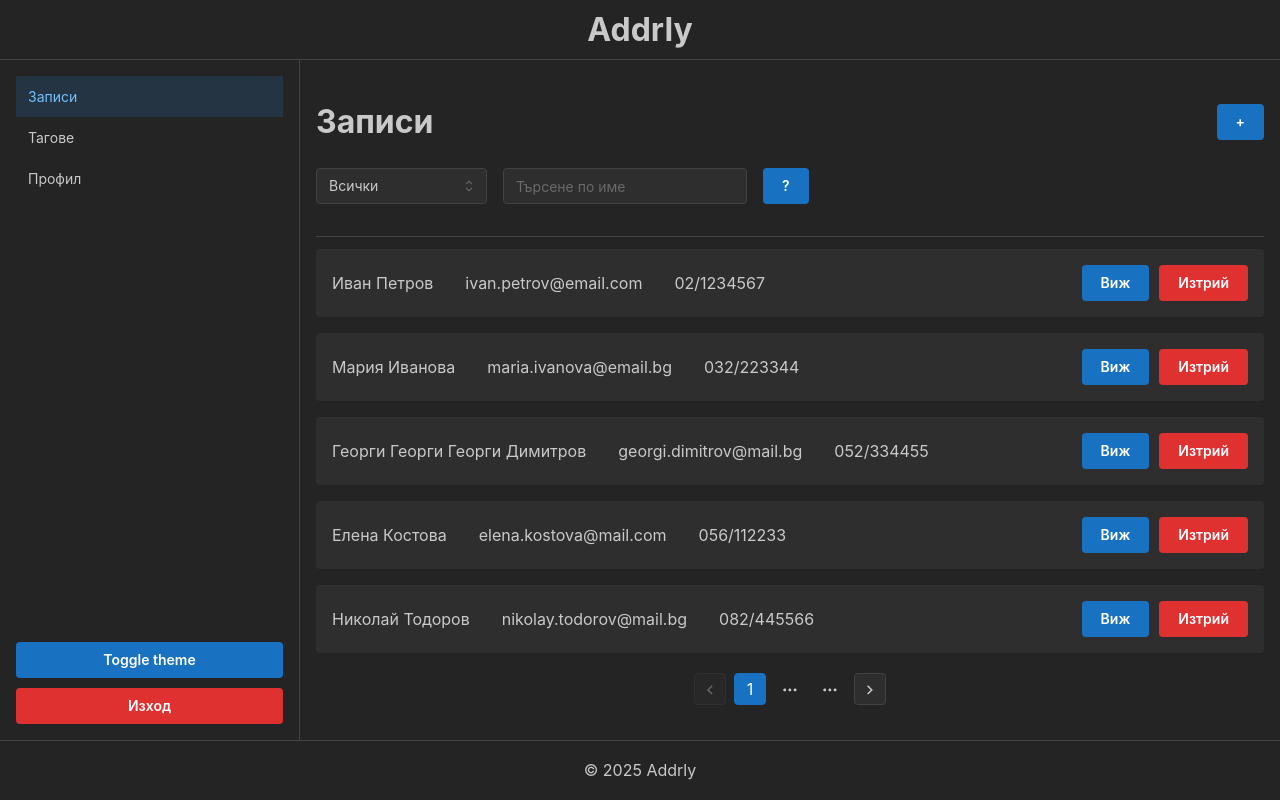
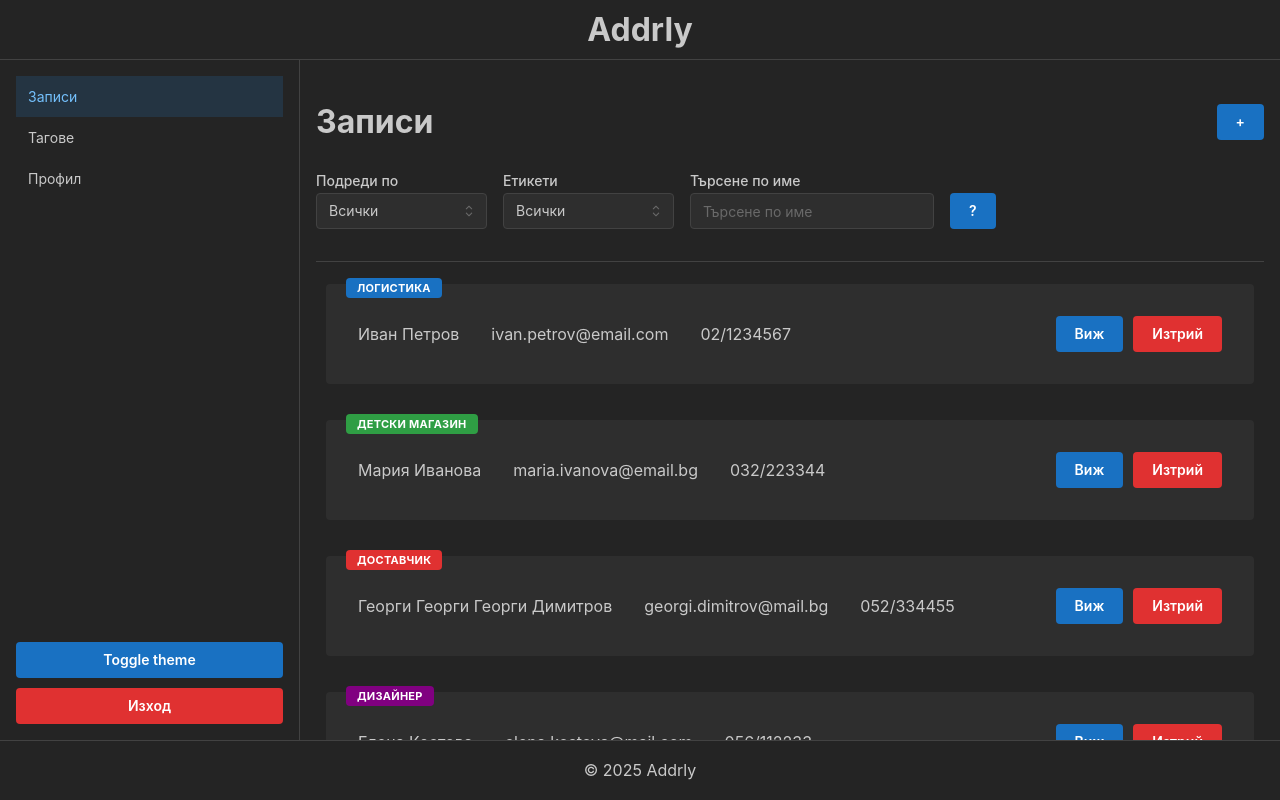
Before and after one commit to nikola88393/AddressBook, a React (Vite) app: page / in a window 1280 px wide. Shown: the top 800 px of the page. Built offline with nearby package versions, Linux system fonts and the light colour scheme.

Commit message:
Update filters position and add tags

```diff
--- a/src/components/layout/Main.jsx
+++ b/src/components/layout/Main.jsx
@@ -18,7 +18,11 @@ const elements = [
 ];
 
 const Main = ({ activeKey }) => {
-  return <AppShell.Main>{elements[activeKey - 1].description}</AppShell.Main>;
+  return (
+    <AppShell.Main maw={1500} mr="auto" ml="auto">
+      {elements[activeKey - 1].description}
+    </AppShell.Main>
+  );
 };
 
 Main.propTypes = {
--- a/src/components/main/Entries.jsx
+++ b/src/components/main/Entries.jsx
@@ -8,6 +8,8 @@ import {
   Flex,
   NativeSelect,
   Divider,
+  Badge,
+  Box,
 } from "@mantine/core";
 import { useDisclosure } from "@mantine/hooks";
 import { useState } from "react";
@@ -25,6 +27,8 @@ const addressBookData = [
     faxNumber: "02/7654321",
     mobilePhoneNumber: "0888123456",
     comment: "Основен контакт за логистика",
+    badge: "Логистика",
+    badgeColor: "blue",
   },
   {
     id: 2,
@@ -37,6 +41,8 @@ const addressBookData = [
     faxNumber: "032/443322",
     mobilePhoneNumber: "0899123456",
     comment: "Клиент за играчки",
+    badge: "Детски магазин",
+    badgeColor: "green",
   },
   {
     id: 3,
@@ -49,6 +55,8 @@ const addressBookData = [
     faxNumber: "052/554433",
     mobilePhoneNumber: "0878123456",
     comment: "Доставчик на офис консумативи",
+    badge: "Доставчик",
+    badgeColor: "red",
   },
   {
     id: 4,
@@ -61,6 +69,8 @@ const addressBookData = [
     faxNumber: "056/332211",
     mobilePhoneNumber: "0886123456",
     comment: "Контакт за дизайнерски услуги",
+    badge: "Дизайнер",
+    badgeColor: "purple",
   },
   {
     id: 5,
@@ -73,6 +83,8 @@ const addressBookData = [
     faxNumber: "082/665544",
     mobilePhoneNumber: "0885123456",
     comment: "Брокер на недвижими имоти",
+    badge: "Брокер",
+    badgeColor: "orange",
   },
 ];
 const Entries = () => {
@@ -114,11 +126,29 @@ const Entries = () => {
         align={{ base: "start", md: "center" }}
         gap="md"
       >
+        <Flex
+          w={{ base: "100%", md: "auto" }}
+          direction={{ base: "column", xs: "row" }}
+          align="center"
+          gap="md"
+        >
           <NativeSelect
+            label="Подреди по"
+            w={{ base: "100%", md: "auto" }}
             data={["Всички", "Еднакви имена", "Еднакви фамилии", "Обобщено"]}
           />
-        <Flex gap="md" align="center">
-          <TextInput placeholder="Търсене по име" />
+          <NativeSelect
+            label="Етикети"
+            w={{ base: "100%", md: "auto" }}
+            data={["Всички", "Еднакви имена", "Еднакви фамилии", "Обобщено"]}
+          />
+        </Flex>
+        <Flex w={{ base: "100%", md: "auto" }} gap="md" align="end">
+          <TextInput
+            w={{ base: "100%", md: "auto" }}
+            placeholder="Търсене по име"
+            label="Търсене по име"
+          />
           <Button>?</Button>
         </Flex>
       </Flex>
@@ -186,7 +216,20 @@ const Entries = () => {
       <Stack>
         {addressBook.map((entry) => {
           return (
-            <Card key={entry.id}>
+            <Box pos="relative" p={10} key={entry.id}>
+              {entry.badge && (
+                <Badge
+                  radius="sm"
+                  color={entry.badgeColor}
+                  style={{ zIndex: 2 }}
+                  pos="absolute"
+                  top={4}
+                  left={30}
+                >
+                  {entry.badge}
+                </Badge>
+              )}
+              <Card p="xl">
                 <Flex
                   direction={{ base: "column", md: "row" }}
                   gap="md"
@@ -223,6 +266,7 @@ const Entries = () => {
                   </Flex>
                 </Flex>
               </Card>
+            </Box>
           );
         })}
       </Stack>
```
Also changed, not shown: src/components/main/Tags.jsx (added). Lines whose indentation alone changed are shown as unchanged.
